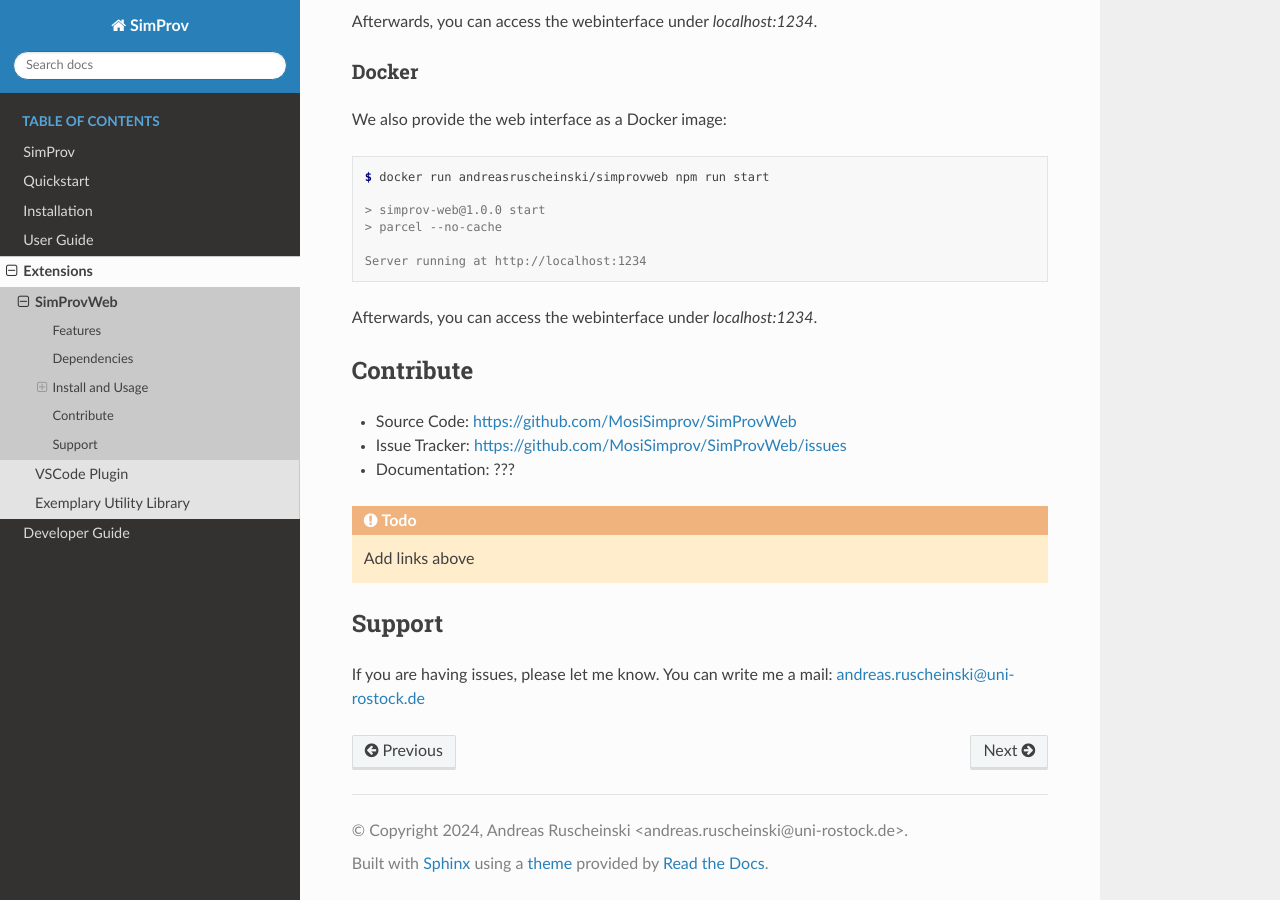
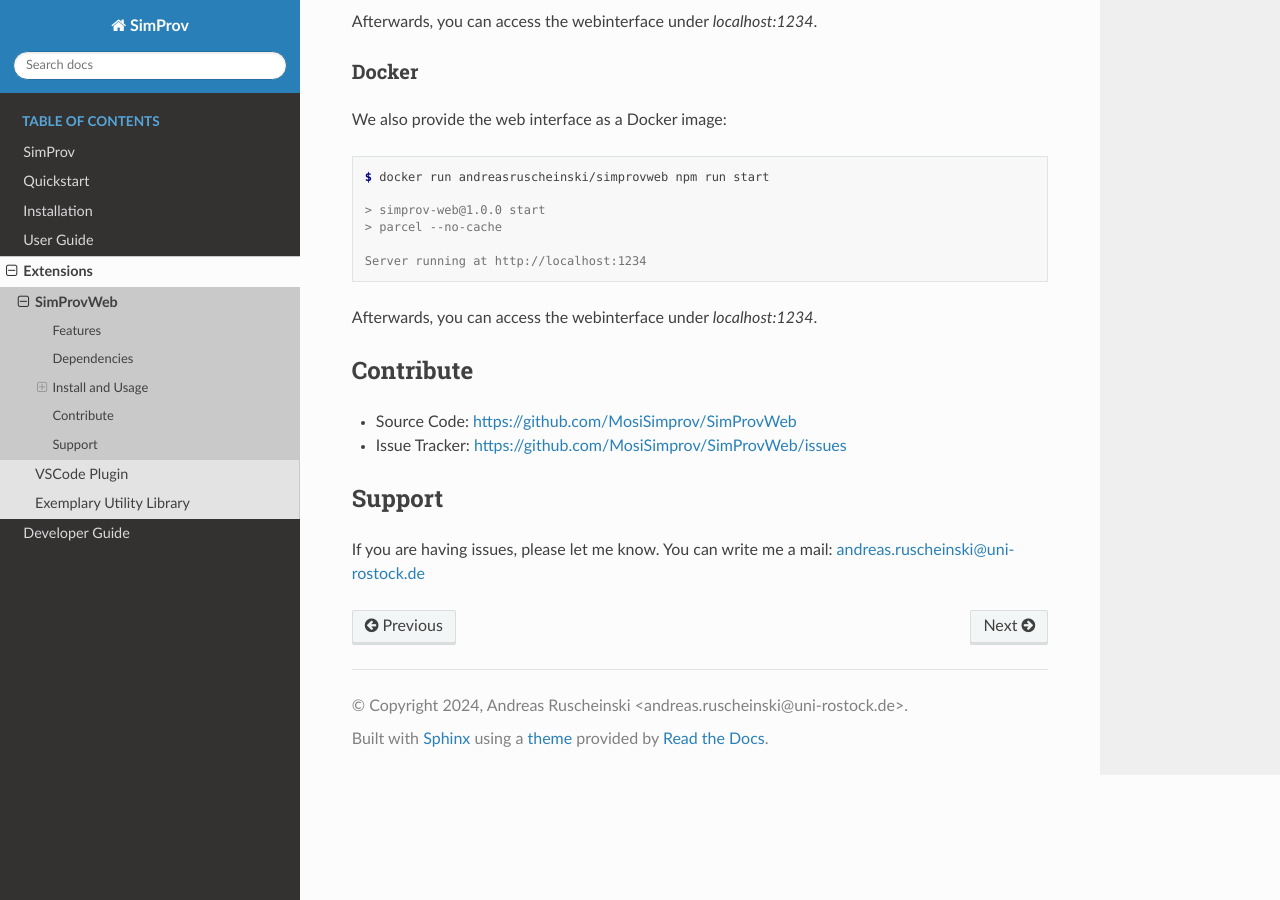
Before and after one commit to MosiSimProv/SimProv, a Sphinx documentation site: the page built from docs/source/user/simprovweb.rst, in a window 1280 px wide and 900 px high, scrolled down 879 px. Built offline with Sphinx 7.4.7 and the Read the Docs theme 3.1.0, drawn with Linux system fonts in a browser that asks for light colours.

Commit message:
Fix some links in the docs

```diff
--- a/README.rst
+++ b/README.rst
@@ -18,9 +18,7 @@ Contribute
 
 - Source Code: https://github.com/MosiSimProv/SimProv
 - Issue Tracker: https://github.com/MosiSimProv/SimProv/issues
-- Documentation: ???
-
-.. todo:: Add links above
+- Documentation: https://simprov.readthedocs.io/en/latest/
 
 Support
 -------
--- a/docs/source/user/simprovweb.rst
+++ b/docs/source/user/simprovweb.rst
@@ -65,9 +65,7 @@ Contribute
 
 - Source Code: https://github.com/MosiSimprov/SimProvWeb
 - Issue Tracker: https://github.com/MosiSimprov/SimProvWeb/issues
-- Documentation: ???
 
-.. todo:: Add links above
 
 Support
 -------
--- a/docs/source/user/vscode_plugin.rst
+++ b/docs/source/user/vscode_plugin.rst
@@ -63,9 +63,7 @@ Contribute
 
 - Source Code: https://github.com/MosiSimprov/simprov-vsc-capturer
 - Issue Tracker: https://github.com/MosiSimprov/simprov-vsc-capturer/issues
-- Documentation: ???
 
-.. todo:: Add links above
 
 Support
 -------
```
